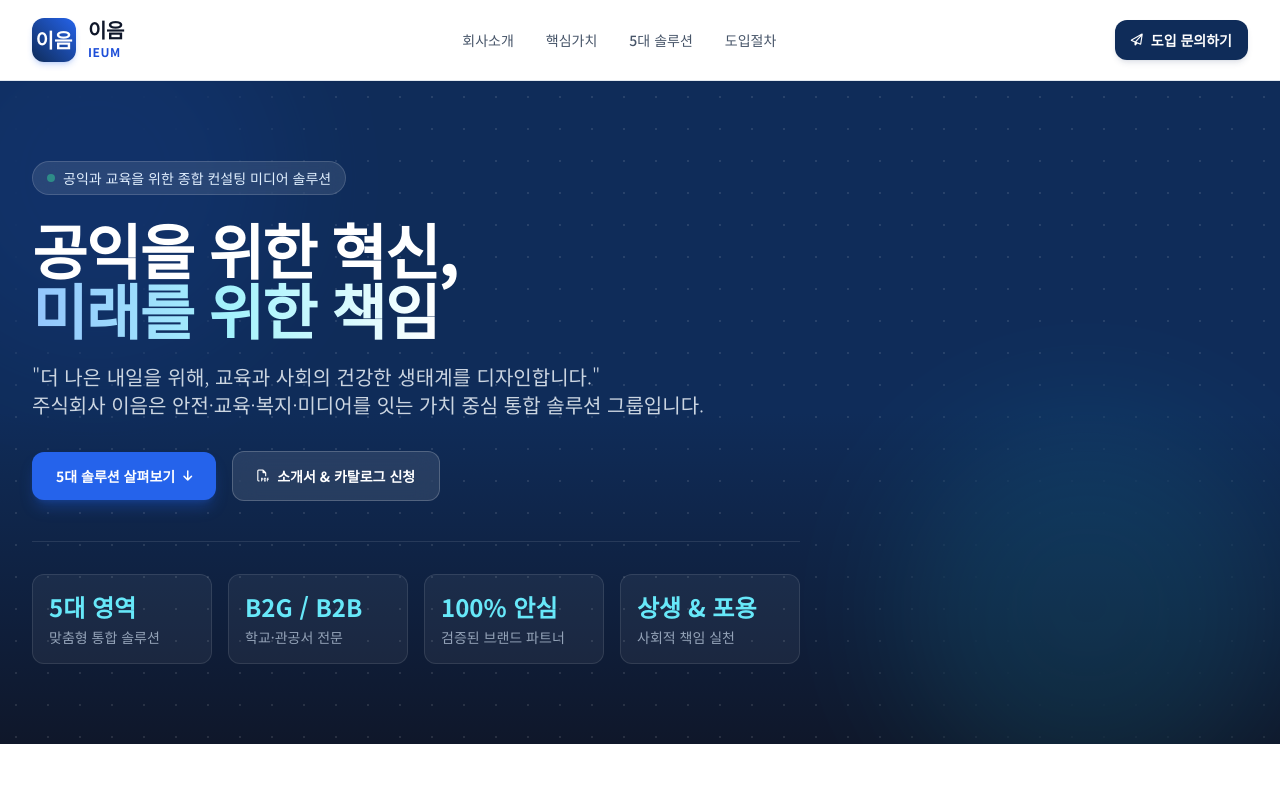
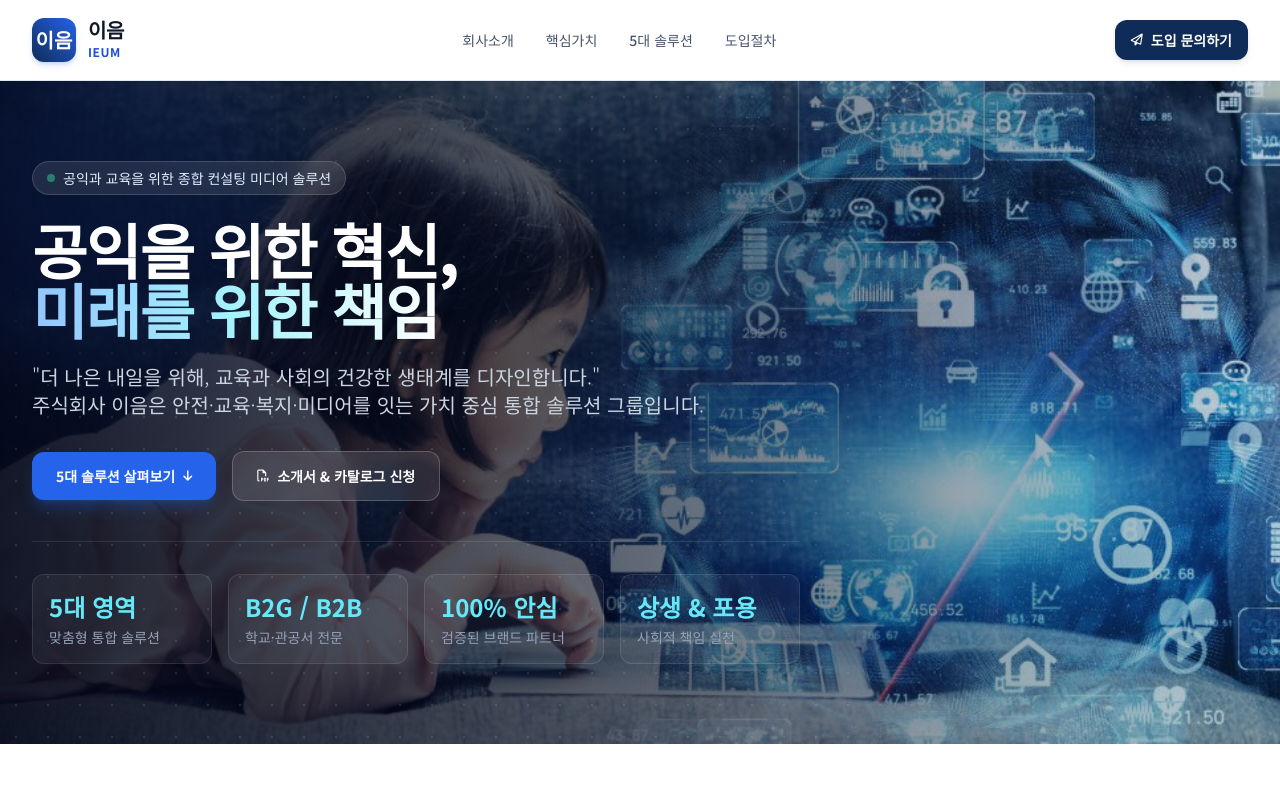
Before and after one commit to herei1271-bit/ieum-cnc-homepage, a website: page index.html in a window 1280 px wide. Shown: the top 800 px of the page. Drawn offline with nearby package versions, Linux system fonts and the light colour scheme.

Commit message:
Add files via upload

```diff
--- a/index.html
+++ b/index.html
@@ -100,7 +100,10 @@
     </header>
 
     <!-- Hero Banner Section -->
-    <section class="bg-gradient-to-b from-brand-900 via-brand-900 to-slate-900 text-white py-20 px-4 sm:px-6 lg:px-8 relative overflow-hidden">
+    <section class="text-white py-20 px-4 sm:px-6 lg:px-8 relative overflow-hidden">
+        <img src="images/hero.jpg" alt="이음" class="absolute inset-0 w-full h-full object-cover" style="object-position: center;">
+        <div class="absolute inset-0 bg-gradient-to-b from-brand-900 via-brand-900 to-slate-900" style="opacity: 0.2;"></div>
+        <div class="absolute inset-0 bg-gradient-to-r from-slate-950/90 via-slate-950/50 to-transparent"></div>
         <div class="absolute inset-0 opacity-10 pointer-events-none">
             <div class="absolute -top-24 -left-24 w-96 h-96 rounded-full bg-brand-500 blur-3xl"></div>
             <div class="absolute top-1/2 right-0 w-96 h-96 rounded-full bg-cyan-400 blur-3xl"></div>
```
Also changed, not shown: images/hero.jpg (added).
